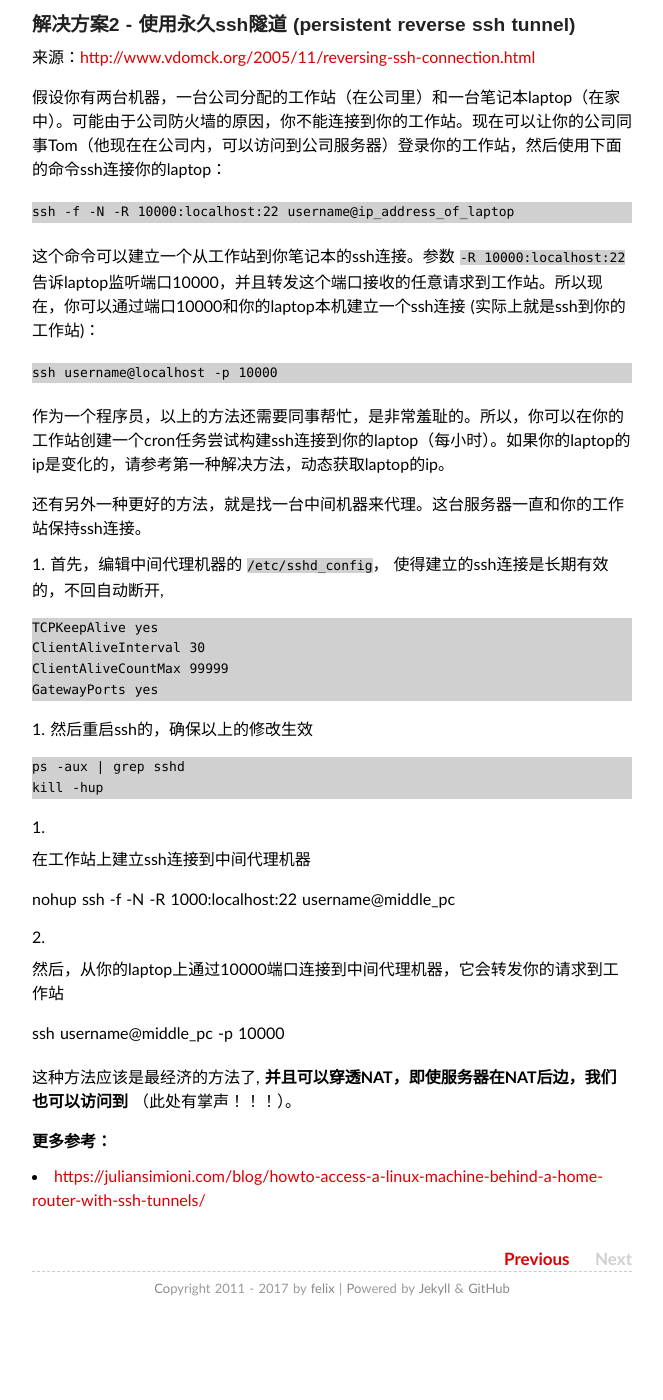
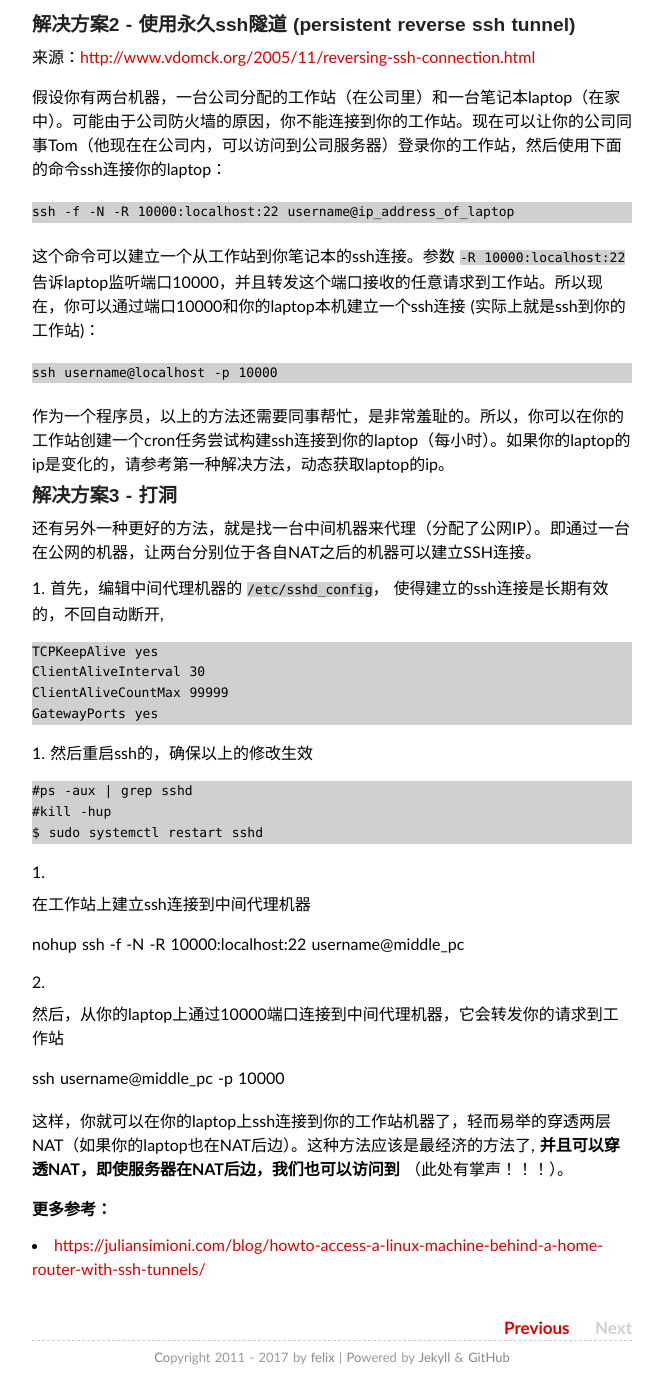
Before and after one commit to hezila/hezila.github.io, a Jekyll site: the page built from _posts/2017-01-05-ssh-nat.md, in a window 1280 px wide and 1400 px high, scrolled down 1085 px. Shown: the whole window, without its empty margins (308-971 px from the left). Built offline with Jekyll 4.4.1, drawn with Linux system fonts in a browser that asks for light colours; some web fonts are replaced; comment, search, counter and statistics services are not loaded; before the commit the page ends 2416 px from its top, so only the background shows below that; some of the changed text lies outside the part shown.

Commit message:
update last post

````diff
--- a/_posts/2017-01-05-ssh-nat.md
+++ b/_posts/2017-01-05-ssh-nat.md
@@ -1,6 +1,6 @@
 ---
 layout: post
-title: SSH远程访问服务器（使用动态IP）
+title: SSH远程访问服务器（使用动态IP）和内网穿透
 tags: [ssh, remote-machine]
 keywords: [ddns, ssh, 动态IP，动态DNS]
 ---
@@ -49,8 +49,10 @@ keywords: [ddns, ssh, 动态IP，动态DNS]
 
 作为一个程序员，以上的方法还需要同事帮忙，是非常羞耻的。所以，你可以在你的工作站创建一个cron任务尝试构建ssh连接到你的laptop（每小时）。如果你的laptop的ip是变化的，请参考第一种解决方法，动态获取laptop的ip。
 
+### 解决方案3 - 打洞
 
-还有另外一种更好的方法，就是找一台中间机器来代理。这台服务器一直和你的工作站保持ssh连接。
+还有另外一种更好的方法，就是找一台中间机器来代理（分配了公网IP）。即通过一台在公网的机器，让两台分别位于各自NAT之后的机器可以建立SSH连接。
+
 
 1. 首先，编辑中间代理机器的 `/etc/sshd_config`， 使得建立的ssh连接是长期有效的，不回自动断开,
 
@@ -64,18 +66,20 @@ GatewayPorts yes
 2. 然后重启ssh的，确保以上的修改生效
 
 ```
-ps -aux | grep sshd
-kill -hup
+#ps -aux | grep sshd
+#kill -hup
+$ sudo systemctl restart sshd
 ```
+
 3. 在工作站上建立ssh连接到中间代理机器
 
-    nohup ssh -f -N -R 1000:localhost:22 username@middle_pc
+    nohup ssh -f -N -R 10000:localhost:22 username@middle_pc
 
 4. 然后，从你的laptop上通过10000端口连接到中间代理机器，它会转发你的请求到工作站
 
     ssh username@middle_pc -p 10000
 
-这种方法应该是最经济的方法了, **并且可以穿透NAT，即使服务器在NAT后边，我们也可以访问到** （此处有掌声！！！）。
+这样，你就可以在你的laptop上ssh连接到你的工作站机器了，轻而易举的穿透两层NAT（如果你的laptop也在NAT后边）。这种方法应该是最经济的方法了, **并且可以穿透NAT，即使服务器在NAT后边，我们也可以访问到** （此处有掌声！！！）。
 
 
 
````
